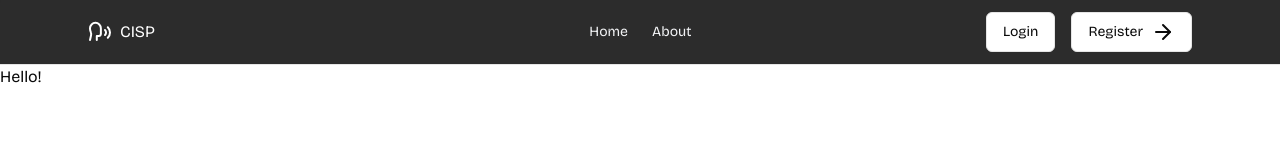
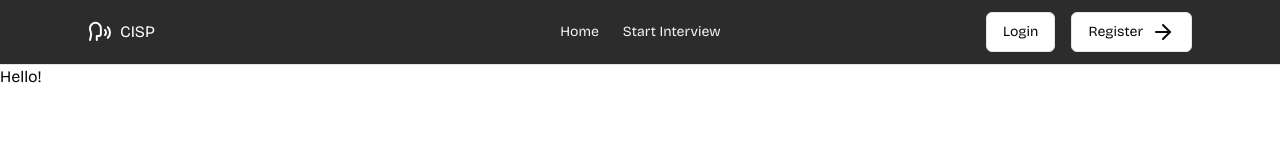
Before and after one commit to MananGandhi1810/coding-interview-simulation-platform, a React (Vite) app in the folder frontend/: page / in a window 1280 px wide. Shown: the top 160 px of the page. Built offline with nearby package versions, Linux system fonts and the light colour scheme; no server answers; what @uploadthing/react would draw is missing.

Commit message:
[frontend] Update navbar

```diff
--- a/frontend/src/components/custom/NavBar.jsx
+++ b/frontend/src/components/custom/NavBar.jsx
@@ -63,10 +63,10 @@
                             Home
                         </Link>
                         <Link
-                            to="/about"
+                            to="/start-interview"
                             className="text-gray-100 hover:text-white relative after:bg-white after:absolute after:h-0.5 after:w-0 after:-bottom-1 after:left-0 hover:after:w-full after:transition-all duration-300"
                         >
-                            About
+                            Start Interview
                         </Link>
                     </nav>
                     <div className="flex items-center justify-end gap-4 w-[66px]">
@@ -146,10 +146,10 @@
                                         Home
                                     </Link>
                                     <Link
-                                        to="/about"
+                                        to="/start-interview"
                                         className="text-sm font-medium text-gray-100 hover:text-white"
                                     >
-                                        About
+                                        Start Interview
                                     </Link>
                                 </div>
                             </SheetContent>
--- a/frontend/src/pages/Interview.jsx
+++ b/frontend/src/pages/Interview.jsx
@@ -60,7 +60,7 @@
     }
 
     return (
-        <div className="container p-4">
+        <div className="w-full p-4">
             <div className="flex flex-col gap-4">
                 <div>
                     <h1 className="text-3xl font-bold">
@@ -72,7 +72,7 @@
                     </p>
                 </div>
 
-                <div className="w-full flex flex-col md:flex-row gap-2">
+                <div className="w-full flex flex-col md:flex-row gap-10">
                     <div className="flex-1">
                         <h2 className="text-2xl font-semibold mb-4">
                             Resume Analysis
```
